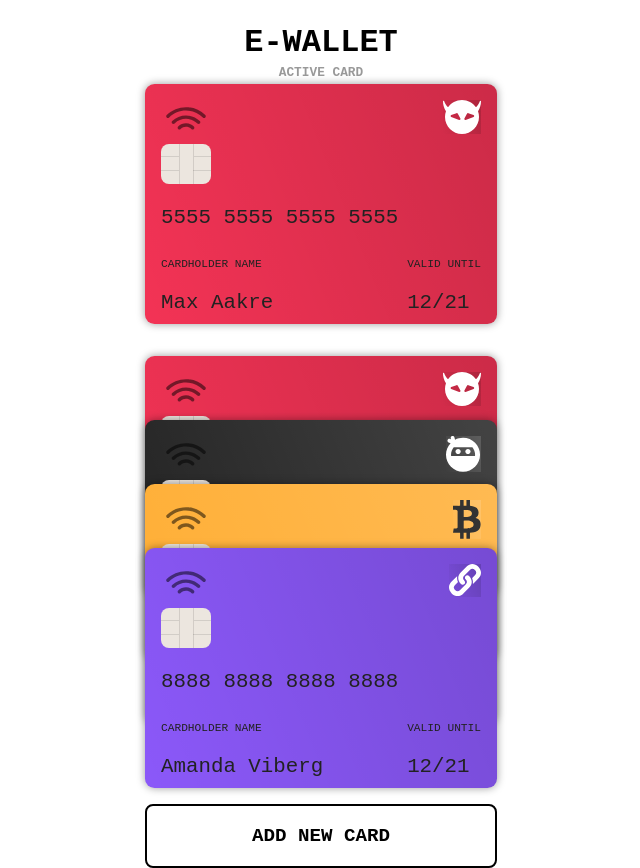
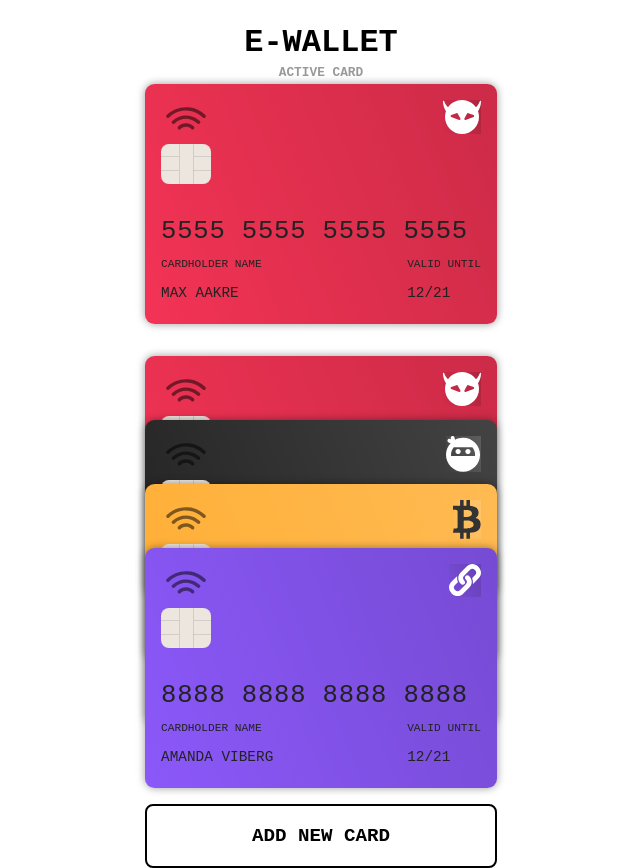
Before and after one commit to maxaakre/e-wallet-vue, a Vue app: page / in a window 1280 px wide. Shown: the whole page, without its empty margins (319-959 px from the left). Built offline with nearby package versions, Linux system fonts and the light colour scheme.

Commit message:
Done with styles

```diff
--- a/src/components/Card.vue
+++ b/src/components/Card.vue
@@ -8,11 +8,11 @@
         >
 
         </header>
-        <section v-if="card.number">{{ splitStr }}</section>
+        <section v-if="card.number" class="number">{{ splitStr }}</section>
         <section class="info">
             <aside class="holder">
                 <span>Cardholder Name</span>
-               <p>{{card.cardholder}}</p></aside>
+               <p maxlength="16">{{card.cardholder}}</p></aside>
             <aside class="valid">
                 <span> Valid Until</span>
                 <p>{{card.month}}/{{card.year}}</p>
@@ -59,7 +59,8 @@ header{
     }
     section.number {
         font-size: 1.6rem;
-
+        justify-items: center;
+        align-self: center;
         letter-spacing: .05rem;
         padding: .5rem 0 0;
         text-transform: uppercase;
@@ -68,6 +69,10 @@ header{
     section.info aside.holder {
         flex: 1;
         display: block;
+    }
+    p{
+        text-transform: uppercase;
+        font-size: 0.9rem;
     }
 
 
--- a/src/components/CardForm.vue
+++ b/src/components/CardForm.vue
@@ -7,7 +7,7 @@
 
             <label for="cardholder" class="col-2">Cardholder Name</label>
             <input type="text" name="cardholder" placeholder="Firstname and Lastname"
-            class="col-2" v-model="card.cardholder">
+            class="col-2 text" v-model="card.cardholder" maxlength="30" >
 
             <label for="month" class="col-1">Month</label>
             <label for="yesr">Year</label>
@@ -84,14 +84,15 @@ section{
     padding: .5rem;
     height: 2.6rem;
     margin: 0 0 .8rem;
-    -webkit-box-sizing: border-box;
     box-sizing: border-box;
     font-size: 1rem;
     width: 100%;
 }
+
 .col-2{
     grid-column: auto/span 2;
 }
+
 }
 
 
--- a/src/views/Newcard.vue
+++ b/src/views/Newcard.vue
@@ -59,18 +59,15 @@ header{
     text-align: center;
     margin: 0;
 }
-
-   h1 {
-
+h1 {
     flex: 2;
     line-height: 2rem;
     font-size: 2rem;
     padding: 1.5rem 0;
 }
 }
-section{
-  display: flex;
-}
+
+
 
 
 
```
